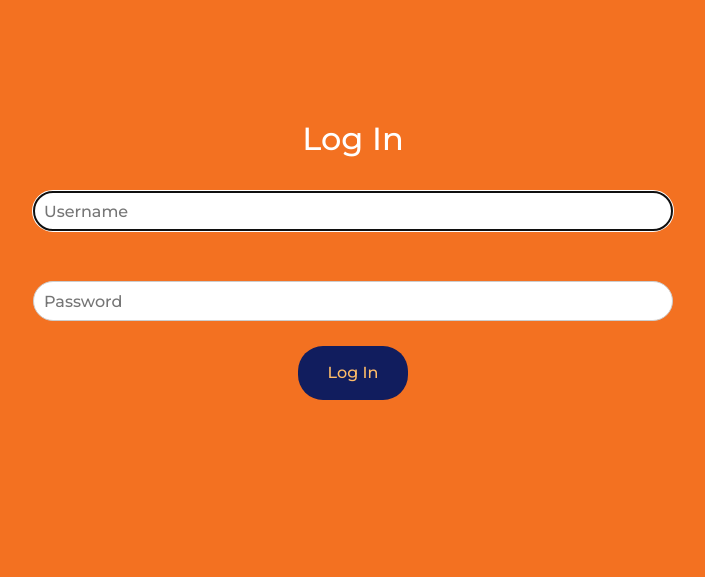
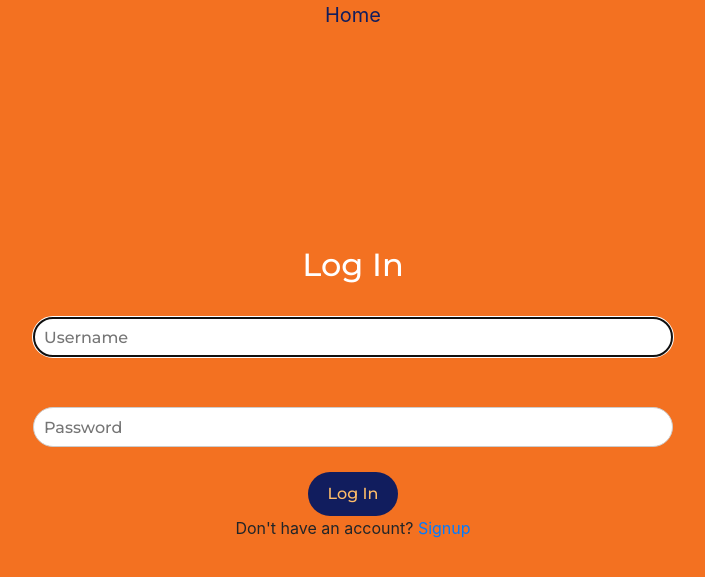
Before and after one commit to litlatte/url-shortener, a Django app: page /account/login/ in a window 1280 px wide. Shown: the top 577 px of the page, without its empty margins (287-992 px from the left). Run offline with Django 3.2, Linux system fonts and the light colour scheme; some libraries are stand-ins or nearby versions.

Commit message:
Imporved overall look

```diff
--- a/static/css/main.css
+++ b/static/css/main.css
@@ -89,6 +89,22 @@ body, html {
     cursor: pointer;
 }
 
+
+.form-button-login {
+    padding: 10px 20px;
+    font-family: 'Montserrat', sans-serif;
+    color: #ffbd69;
+    text-decoration: none;
+    border: none;
+    border-radius: 25px;
+    background-color: #111d5e;
+    text-align: center;
+    display: inline-block;
+}
+.form-button-login:hover{
+    cursor: pointer;
+}
+
 .form-button-text {
     margin: 15px 30px ;
     font-family: 'Montserrat', sans-serif;
@@ -122,7 +138,12 @@ body, html {
 
 .title {
     color: white;
-    margin-top: 120px;
+    margin-top: 27vh;
+    font-family: 'Montserrat', sans-serif;
+}
+.title-signup {
+    color: white;
+    margin-top: 8vh;
     font-family: 'Montserrat', sans-serif;
 }
 
@@ -130,6 +151,7 @@ body, html {
     height: 40px;
     width: 90%;
     font-family: 'Montserrat', sans-serif;
+    font-size: 2vh;
 }
 
 .url-form {
@@ -140,6 +162,16 @@ body, html {
 .center {
     text-align: center;
 }
+
+.home-link {
+    font-size:2.5vh;
+    color: #111d5e;
+    text-decoration: none;
+}
+.home-link:hover{
+    cursor: pointer;
+}
+
 
 .urlbutton {
     font-family: 'Montserrat', sans-serif;
--- a/templates/registration/click.html
+++ b/templates/registration/click.html
@@ -3,7 +3,7 @@
 {% block content %}
 
 
-<div class='row bg-dark text-white p-5' style="height: 20vh;">
+<div class='row bg-dark text-white p-5'>
     <div class='col-11'>
         <h4><a href='/'>Home</a></h4>
         <h5>Hi {{ user.get_username|safe }}</h5>
--- a/templates/registration/login.html
+++ b/templates/registration/login.html
@@ -7,6 +7,7 @@
 
 
 {% block content %}
+<p class='center'><a class='home-link' href="{% url 'home' %}">Home</a></p>
 <h2 class="center title">Log In</h2>
 {% if form.non_field_errors %}
 <div class='errors center'>
@@ -32,7 +33,8 @@
     <input placeholder="Password" type="password" class="login-form-password" name="password" required id="id_password">
     <br />
     <input type="hidden" name="next" value="{% url 'account' %}" />
-    <button class="form-button" type="submit">Log In</button>
+    <button class="form-button-login" type="submit">Log In</button>
+    <p>Don't have an account? <a href="{% url 'signup' %}">Signup</a></p>
 </form>
 
 {% endblock %}
--- a/templates/registration/profile.html
+++ b/templates/registration/profile.html
@@ -6,7 +6,7 @@
 
 {% block content %}
 {% if user.is_authenticated %}
-<div class='row bg-dark text-white p-5' style="height: 20vh;">
+<div class='row bg-dark text-white p-5'>
     <div class='col-11'>
         <h4><a href='/'>Home</a></h4>
         <h5>Hi {{ user.get_username|safe }}</h5>
--- a/templates/registration/signup.html
+++ b/templates/registration/signup.html
@@ -3,7 +3,8 @@
 {% block title %}Sign Page{% endblock title %}
 
 {% block content %}
-    <h2 class="center title">Sign Up</h2>
+    <p class='center'><a class='home-link' href="{% url 'home' %}">Home</a></p>
+    <h2 class="center title-signup">Sign Up</h2>
     <div class='errors center'>
         {% if form.errors %}
             <ul class='form-errors' style="list-style-type: none;">
@@ -33,5 +34,6 @@
         <br />
         <input type="hidden" name="next" value="{% url 'account' %}">
         <button class="form-button" type="submit">Sign Up</button>
+        <p>Have an account? <a href="{% url 'login' %}">Log in</a></p>
     </form>
 {% endblock content %}
```
Also changed, not shown: redurl/views.py (+10 -4 lines).
